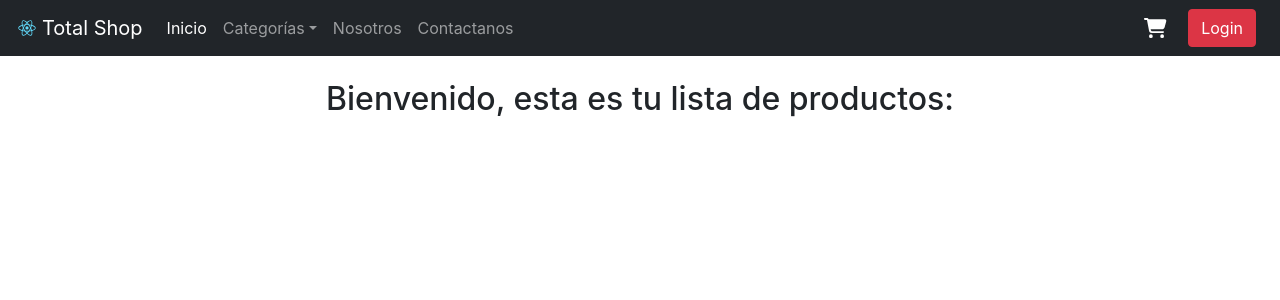
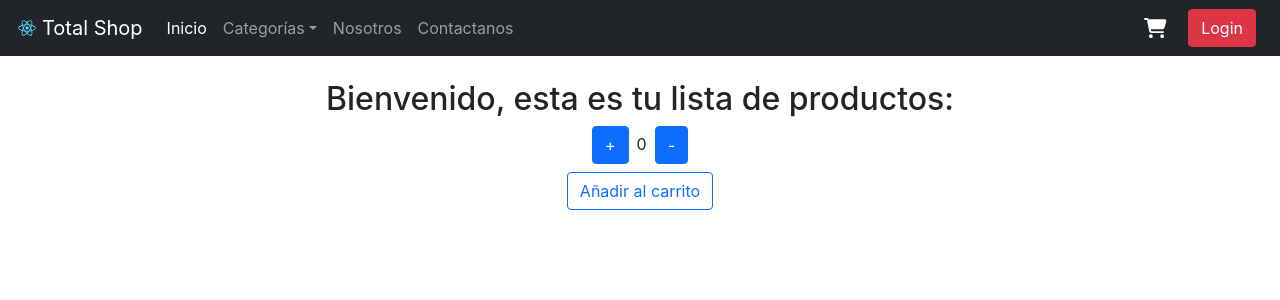
Before and after one commit to angelh200/total-shop, a React (Create React App) app: page / in a window 1280 px wide. Shown: the top 300 px of the page. Built offline with nearby package versions, Linux system fonts and the light colour scheme.

Commit message:
Se añade el componente ItemCount junto a sus validaciones

```diff
--- a/src/App.js
+++ b/src/App.js
@@ -1,6 +1,8 @@
 import NavBar from './components/NavBar';
 import './App.css';
 import ItemListContainer from "./components/ItemListContainer";
+
+
 
 function App() {
   return (
--- /dev/null
+++ b/src/components/ItemCount.js
@@ -0,0 +1,62 @@
+import React from "react";
+
+class ItemCount extends React.Component {
+    constructor(props) {
+        super(props);
+        let counter = 0;
+        if (props.initial < 0 && props.initial > props.stock) {
+            counter = props.initial;
+        }
+        this.state = {
+            counter
+        }
+    }
+
+    addCounter = () => {
+        let newCounter;
+        if(this.state.counter + 1 <= this.props.stock) {
+            newCounter = this.state.counter + 1;
+        } else {
+            newCounter = this.state.counter
+        }
+        this.setState({
+            counter: newCounter
+        });
+    }
+
+    decreaseCounter = () => {
+        let newCounter;
+        if(this.state.counter - 1 >= 0) {
+            newCounter = this.state.counter - 1;
+        } else {
+            newCounter = this.state.counter;
+        }
+        this.setState({
+            counter: newCounter
+        });
+    }
+
+    addToCart = () => {
+        if(this.state.counter !== 0) {
+            this.props.onAdd(this.state.counter);
+        }
+        return;
+    }
+
+    render() {
+        return (
+            <div>
+                <div className="top mb-2">
+                    <button className="btn btn-primary" onClick={this.addCounter}>+</button>
+                    <span className="mx-2">{this.state.counter}</span>
+                    <button className="btn btn-primary" onClick={this.decreaseCounter}>-</button>
+                </div>
+                <div className="bottom">
+                    <button className="btn btn-outline-primary" onClick={this.addToCart}>Añadir al carrito</button>
+                </div>
+            </div>
+        );
+    }
+}
+
+export default ItemCount;
--- a/src/components/ItemListContainer.js
+++ b/src/components/ItemListContainer.js
@@ -1,9 +1,17 @@
 import React from 'react';
+import ItemCount from './ItemCount';
 
 const ItemListContainer = (props) => {
+
+    // Funcion provisional de callback
+    function myCallback(counter) {
+        console.log('Añadido al carrito ' + counter + ' items.');
+    }
+
     return (
         <div className="container-fluid py-4">
             <h2>{props.greeting}</h2>
+            <ItemCount stock={10} initial={0} onAdd={myCallback}/>
         </div>
     );
 };
```
